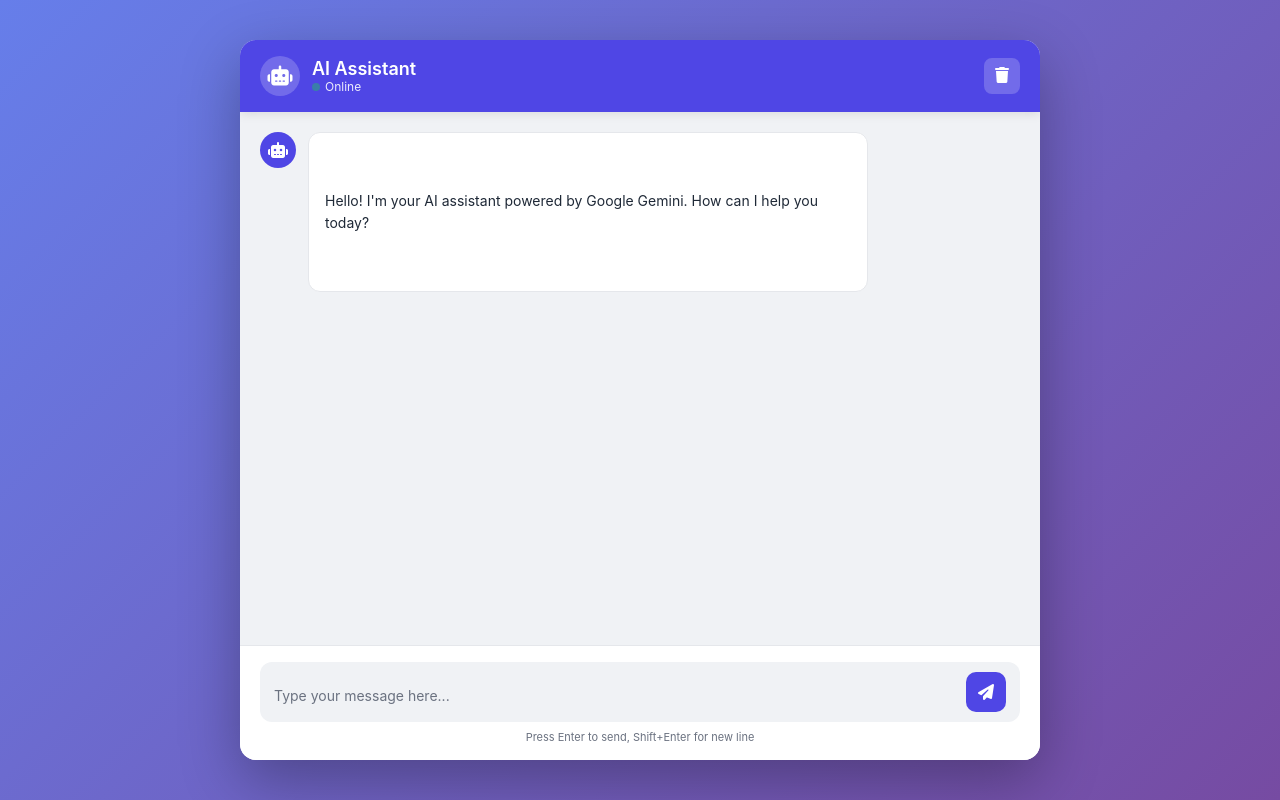
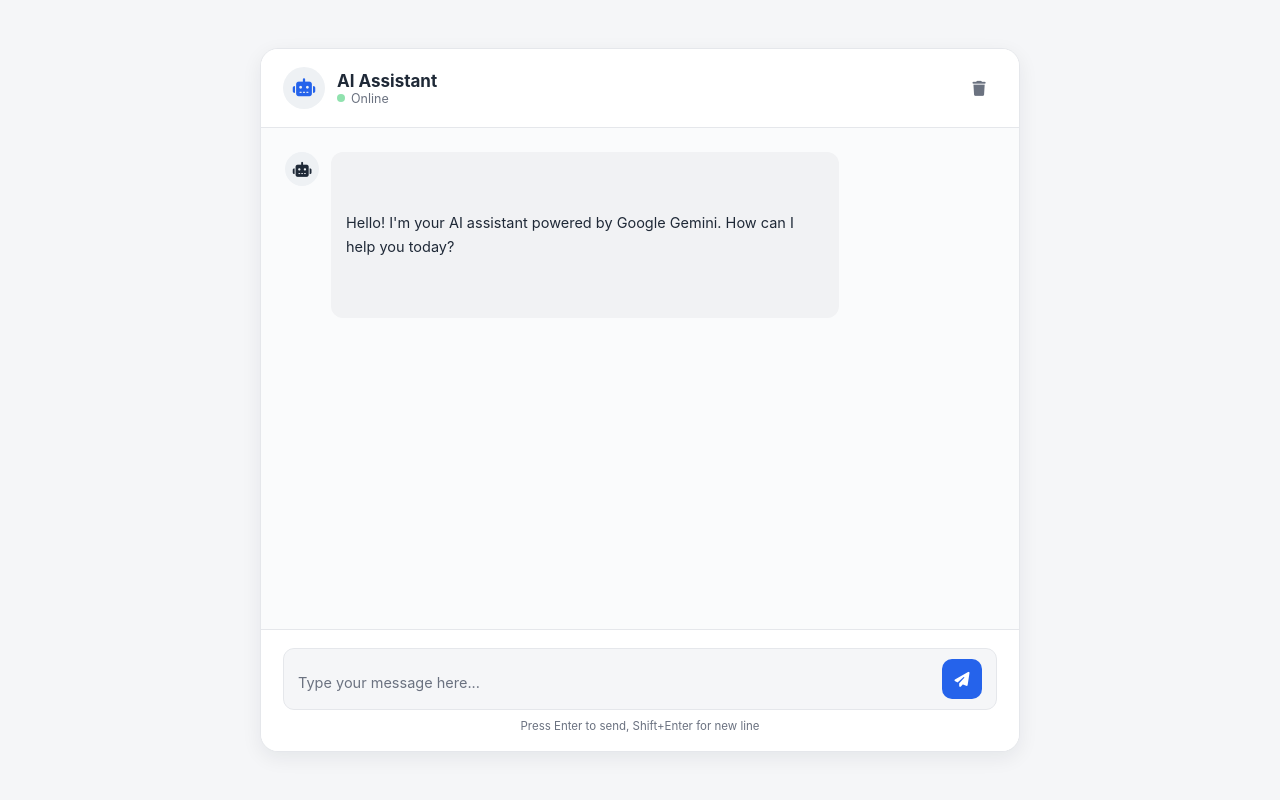
Before and after one commit to navyachowdary9908-create/Navya, a website: page public/index.html in a window 1280 px wide. Drawn offline with Linux system fonts and the light colour scheme.

Commit message:
Redesign UI: clean, professional single-accent theme

```diff
--- a/public/style.css
+++ b/public/style.css
@@ -5,35 +5,39 @@
 }
 
 :root {
-    --primary-color: #4f46e5;
-    --primary-hover: #4338ca;
-    --bg-color: #f0f2f5;
-    --bot-bg: #ffffff;
-    --user-bg: #4f46e5;
-    --text-color: #1f2937;
-    --text-light: #6b7280;
-    --border-color: #e5e7eb;
-    --shadow: 0 2px 10px rgba(0, 0, 0, 0.1);
+    --bg: #f5f6f8;
+    --panel: #ffffff;
+    --border: #e5e7eb;
+    --accent: #2563eb;
+    --accent-dark: #1d4fd8;
+    --text: #1f2937;
+    --muted: #6b7280;
+    --bot-bubble: #f1f2f4;
+    --surface: #fafbfc;
+    --status: #22c55e;
+    --shadow: 0 6px 20px rgba(15, 23, 42, 0.07);
 }
 
 body {
-    font-family: -apple-system, BlinkMacSystemFont, 'Segoe UI', Roboto, 'Helvetica Neue', Arial, sans-serif;
-    background: linear-gradient(135deg, #667eea 0%, #764ba2 100%);
+    font-family: -apple-system, BlinkMacSystemFont, "Segoe UI", Roboto, "Helvetica Neue", Arial, sans-serif;
+    background: var(--bg);
     min-height: 100vh;
     display: flex;
     align-items: center;
     justify-content: center;
-    padding: 20px;
+    padding: 24px;
+    color: var(--text);
 }
 
 .chat-container {
     width: 100%;
-    max-width: 800px;
-    height: 90vh;
-    max-height: 800px;
-    background: var(--bg-color);
-    border-radius: 16px;
-    box-shadow: 0 20px 60px rgba(0, 0, 0, 0.3);
+    max-width: 760px;
+    height: 88vh;
+    max-height: 760px;
+    background: var(--panel);
+    border: 1px solid var(--border);
+    border-radius: 18px;
+    box-shadow: var(--shadow);
     display: flex;
     flex-direction: column;
     overflow: hidden;
@@ -41,13 +45,12 @@ body {
 
 /* Header */
 .chat-header {
-    background: var(--primary-color);
-    color: white;
-    padding: 16px 20px;
+    background: var(--panel);
+    padding: 18px 22px;
     display: flex;
     align-items: center;
     justify-content: space-between;
-    box-shadow: 0 2px 10px rgba(0, 0, 0, 0.1);
+    border-bottom: 1px solid var(--border);
 }
 
 .header-left {
@@ -57,33 +60,35 @@ body {
 }
 
 .bot-avatar {
-    width: 40px;
-    height: 40px;
-    background: rgba(255, 255, 255, 0.2);
+    width: 42px;
+    height: 42px;
+    background: #eef1f4;
     border-radius: 50%;
     display: flex;
     align-items: center;
     justify-content: center;
-    font-size: 20px;
+    color: var(--accent);
+    font-size: 18px;
 }
 
 .header-info h1 {
-    font-size: 18px;
-    font-weight: 600;
+    font-size: 17px;
+    font-weight: 650;
+    color: var(--text);
 }
 
 .status {
-    font-size: 12px;
+    font-size: 12.5px;
     display: flex;
     align-items: center;
-    gap: 5px;
-    opacity: 0.9;
+    gap: 6px;
+    color: var(--muted);
 }
 
 .status-dot {
     width: 8px;
     height: 8px;
-    background: #22c55e;
+    background: var(--status);
     border-radius: 50%;
     display: inline-block;
     animation: pulse 2s infinite;
@@ -95,43 +100,45 @@ body {
 }
 
 .reset-btn {
-    background: rgba(255, 255, 255, 0.2);
+    background: transparent;
     border: none;
-    color: white;
+    color: var(--muted);
     width: 36px;
     height: 36px;
     border-radius: 8px;
     cursor: pointer;
-    font-size: 16px;
-    transition: background 0.3s;
+    font-size: 15px;
+    transition: background 0.2s, color 0.2s;
 }
 
 .reset-btn:hover {
-    background: rgba(255, 255, 255, 0.3);
+    background: #f1f2f4;
+    color: var(--text);
 }
 
 /* Chat Messages */
 .chat-messages {
     flex: 1;
     overflow-y: auto;
-    padding: 20px;
+    padding: 24px;
     display: flex;
     flex-direction: column;
-    gap: 16px;
+    gap: 14px;
+    background: var(--surface);
     scroll-behavior: smooth;
 }
 
 .message {
     display: flex;
     gap: 12px;
-    max-width: 80%;
-    animation: slideIn 0.3s ease;
+    max-width: 78%;
+    animation: slideIn 0.25s ease;
 }
 
 @keyframes slideIn {
     from {
         opacity: 0;
-        transform: translateY(10px);
+        transform: translateY(6px);
     }
     to {
         opacity: 1;
@@ -140,39 +147,37 @@ body {
 }
 
 .message-avatar {
-    width: 36px;
-    height: 36px;
+    width: 34px;
+    height: 34px;
     border-radius: 50%;
     display: flex;
     align-items: center;
     justify-content: center;
-    font-size: 16px;
+    font-size: 15px;
     flex-shrink: 0;
 }
 
 .bot-message .message-avatar {
-    background: var(--primary-color);
-    color: white;
+    background: #eef1f4;
 }
 
 .user-message .message-avatar {
-    background: #22c55e;
-    color: white;
+    background: var(--accent);
+    color: #ffffff;
 }
 
 .message-content {
-    padding: 12px 16px;
+    padding: 11px 15px;
     border-radius: 12px;
-    font-size: 14px;
-    line-height: 1.6;
+    font-size: 14.5px;
+    line-height: 1.65;
     white-space: pre-wrap;
     word-wrap: break-word;
 }
 
 .bot-message .message-content {
-    background: var(--bot-bg);
-    color: var(--text-color);
-    border: 1px solid var(--border-color);
+    background: var(--bot-bubble);
+    color: var(--text);
 }
 
 .user-message {
@@ -181,8 +186,8 @@ body {
 }
 
 .user-message .message-content {
-    background: var(--user-bg);
-    color: white;
+    background: var(--accent);
+    color: #ffffff;
 }
 /* Typing Indicator */
 .typing-indicator {
@@ -202,7 +207,7 @@ body {
 .typing-dots span {
     width: 8px;
     height: 8px;
-    background: var(--text-light);
+    background: var(--muted);
     border-radius: 50%;
     animation: typing 1.4s infinite;
 }
@@ -221,31 +226,32 @@ body {
         opacity: 0.4;
     }
     30% {
-        transform: translateY(-6px);
+        transform: translateY(-4px);
         opacity: 1;
     }
 }
 
 /* Input Area */
 .chat-input-area {
-    padding: 16px 20px;
-    background: white;
-    border-top: 1px solid var(--border-color);
+    padding: 18px 22px;
+    background: var(--panel);
+    border-top: 1px solid var(--border);
 }
 
 .input-wrapper {
     display: flex;
     align-items: flex-end;
     gap: 12px;
-    background: var(--bg-color);
-    border-radius: 12px;
-    padding: 8px 12px;
-    border: 2px solid transparent;
-    transition: border-color 0.3s;
+    background: var(--bg);
+    border: 1px solid var(--border);
+    border-radius: 11px;
+    padding: 10px 14px;
+    transition: border-color 0.2s, box-shadow 0.2s;
 }
 
 .input-wrapper:focus-within {
-    border-color: var(--primary-color);
+    border-color: var(--accent);
+    box-shadow: 0 0 0 3px rgba(37, 99, 235, 0.12);
 }
 
 #userInput {
@@ -254,53 +260,53 @@ body {
     background: transparent;
     resize: none;
     padding: 8px 0;
-    font-size: 14px;
+    font-size: 14.5px;
     font-family: inherit;
-    color: var(--text-color);
-    max-height: 120px;
+    color: var(--text);
+    max-height: 110px;
     outline: none;
 }
 
 #userInput::placeholder {
-    color: var(--text-light);
+    color: var(--muted);
 }
 
 .send-btn {
-    background: var(--primary-color);
+    background: var(--accent);
     border: none;
-    color: white;
+    color: #ffffff;
     width: 40px;
     height: 40px;
     border-radius: 10px;
     cursor: pointer;
-    font-size: 16px;
+    font-size: 15px;
     display: flex;
     align-items: center;
     justify-content: center;
-    transition: background 0.3s, transform 0.2s;
+    transition: background 0.2s, transform 0.15s;
     flex-shrink: 0;
 }
 
 .send-btn:hover {
-    background: var(--primary-hover);
-    transform: scale(1.05);
+    background: var(--accent-dark);
+    transform: translateY(-1px);
 }
 
 .send-btn:active {
-    transform: scale(0.95);
+    transform: translateY(1px);
 }
 
 .send-btn:disabled {
-    background: var(--text-light);
+    background: #cbd5e1;
     cursor: not-allowed;
     transform: none;
 }
 
 .input-hint {
     text-align: center;
-    font-size: 11px;
-    color: var(--text-light);
-    margin-top: 8px;
+    font-size: 11.5px;
+    color: var(--muted);
+    margin-top: 9px;
 }
 
 /* Scrollbar */
@@ -313,12 +319,12 @@ body {
 }
 
 .chat-messages::-webkit-scrollbar-thumb {
-    background: #cbd5e1;
+    background: #d4d8de;
     border-radius: 3px;
 }
 
 .chat-messages::-webkit-scrollbar-thumb:hover {
-    background: #94a3b8;
+    background: #b9bfc8;
 }
 
 /* Responsive */
@@ -331,6 +337,7 @@ body {
         height: 100vh;
         max-height: none;
         border-radius: 0;
+        border: none;
     }
 
     .message {
@@ -340,13 +347,13 @@ body {
 
 @media (max-width: 480px) {
     .chat-header {
-        padding: 12px 16px;
+        padding: 14px 16px;
     }
 
     .bot-avatar {
-        width: 32px;
-        height: 32px;
-        font-size: 16px;
+        width: 34px;
+        height: 34px;
+        font-size: 15px;
     }
 
     .header-info h1 {
@@ -354,10 +361,10 @@ body {
     }
 
     .chat-messages {
-        padding: 16px;
+        padding: 18px;
     }
 
     .chat-input-area {
-        padding: 12px 16px;
+        padding: 14px 16px;
     }
 }
```
Also changed, not shown: README.md.
